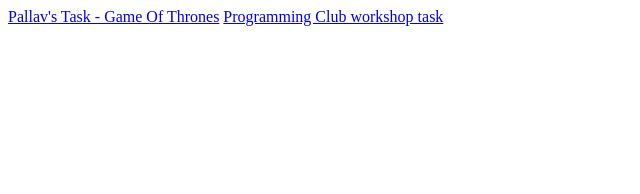
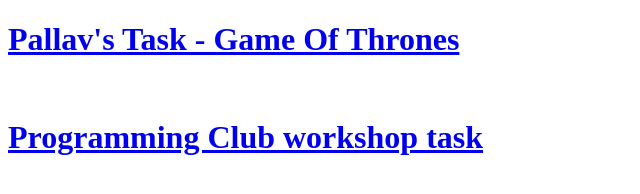
Before and after one commit to atulj18/atulj18.github.io, a plain HTML site: page index.html in a window 1280 px wide. Shown: the whole page, without its empty margins (0-640 px from the left). Drawn offline with Linux system fonts and the light colour scheme.

Commit message:
index xhange

```diff
--- a/index.html
+++ b/index.html
@@ -5,7 +5,8 @@
     <link rel="stylesheet" type="text/css" href="">
 </head>
 <body>
-    <a href="got.html">Pallav's Task - Game Of Thrones</a>
-    <a href="task.html">Programming Club workshop task</a>
+    <a href="got.html"><h1>Pallav's Task - Game Of Thrones</h1></a>
+    <br>
+    <a href="task.html"><h1>Programming Club workshop task</h1></a>
 </body>
 </html>
```
